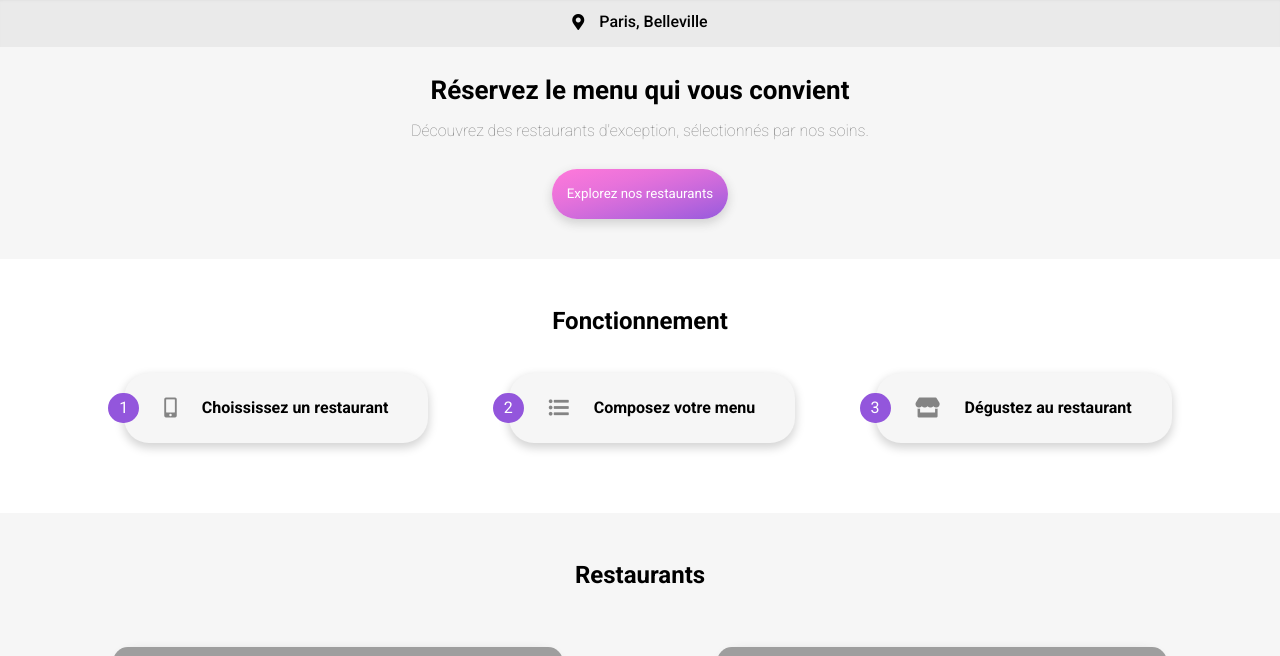
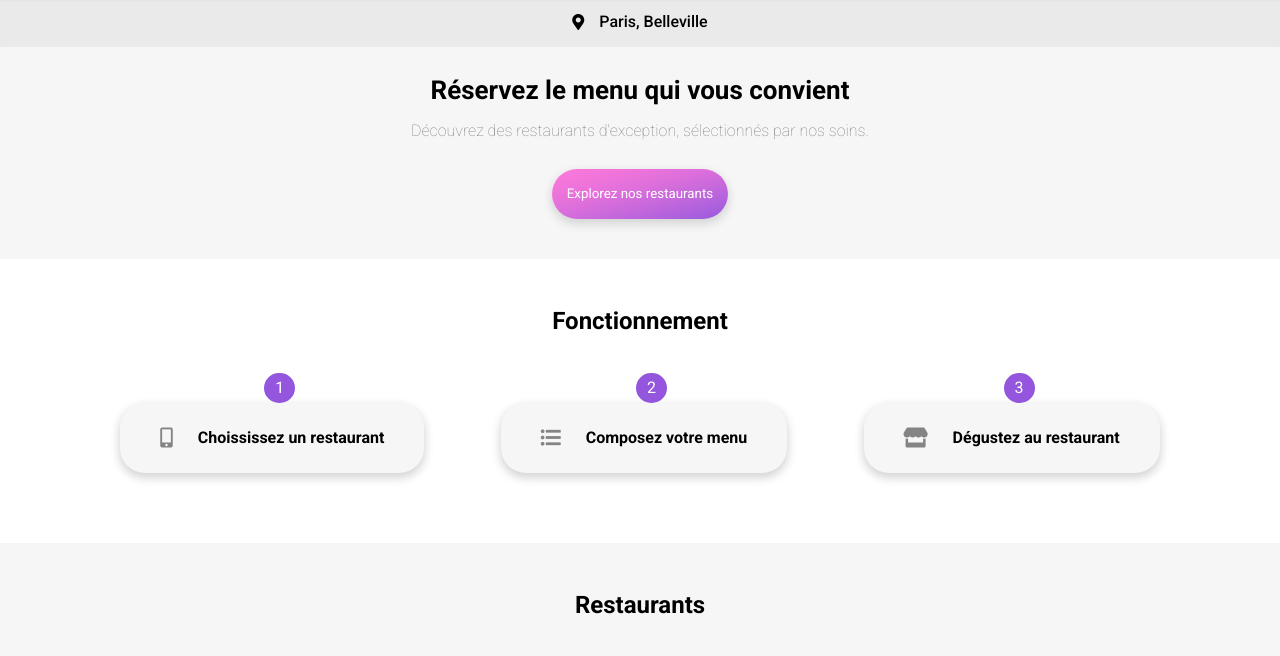
Before and after one commit to Warick27/PatrickJeanRoseCharlotte_3_19112021, a plain HTML site: page index.html in a window 1280 px wide. Shown: the part 67-723 px from the top of the page. Drawn offline with Linux system fonts and the light colour scheme; grey boxes are pictures that could not be loaded; a web font is replaced by a local one.

Commit message:
ajustement partie fonctionnement

```diff
--- a/scss/pages/_accueil-fonctionnement.scss
+++ b/scss/pages/_accueil-fonctionnement.scss
@@ -6,7 +6,7 @@
   }
 }
 .list {
-  @include disposition(flex, row, center, center);
+  @include disposition(flex, column, center, center);
   align-items: center;
   @include marges(10px);
   @include paddes(10px);
```
Also changed, not shown: css/styles.css, 1 other file.
